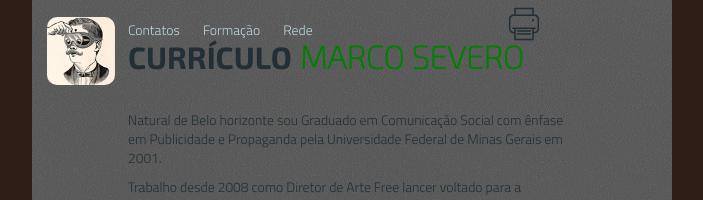
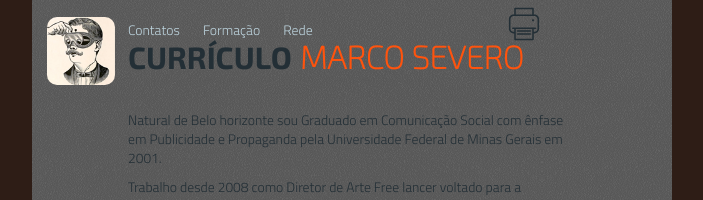
Before and after one commit to severidade/curriculo, a plain HTML site: page index.html in a window 1280 px wide. Shown: the top 200 px of the page, without its empty margins (288-991 px from the left). Drawn offline with nearby package versions, Linux system fonts and the light colour scheme.

Commit message:
Fim dos testes de atualização

```diff
--- a/css/estilo.css
+++ b/css/estilo.css
@@ -159,8 +159,7 @@ h1 span {
 	#nome {
 		font-family: 'exo_2thin', Arial, sans-serif;
 		font-size: 1.16em;
-		color: green;
-		/*color: #FF530D;*/
+		color: #FF530D;
 	}
 	h2 {
 		font-family: 'exo_2bold', Arial, sans-serif;
```
